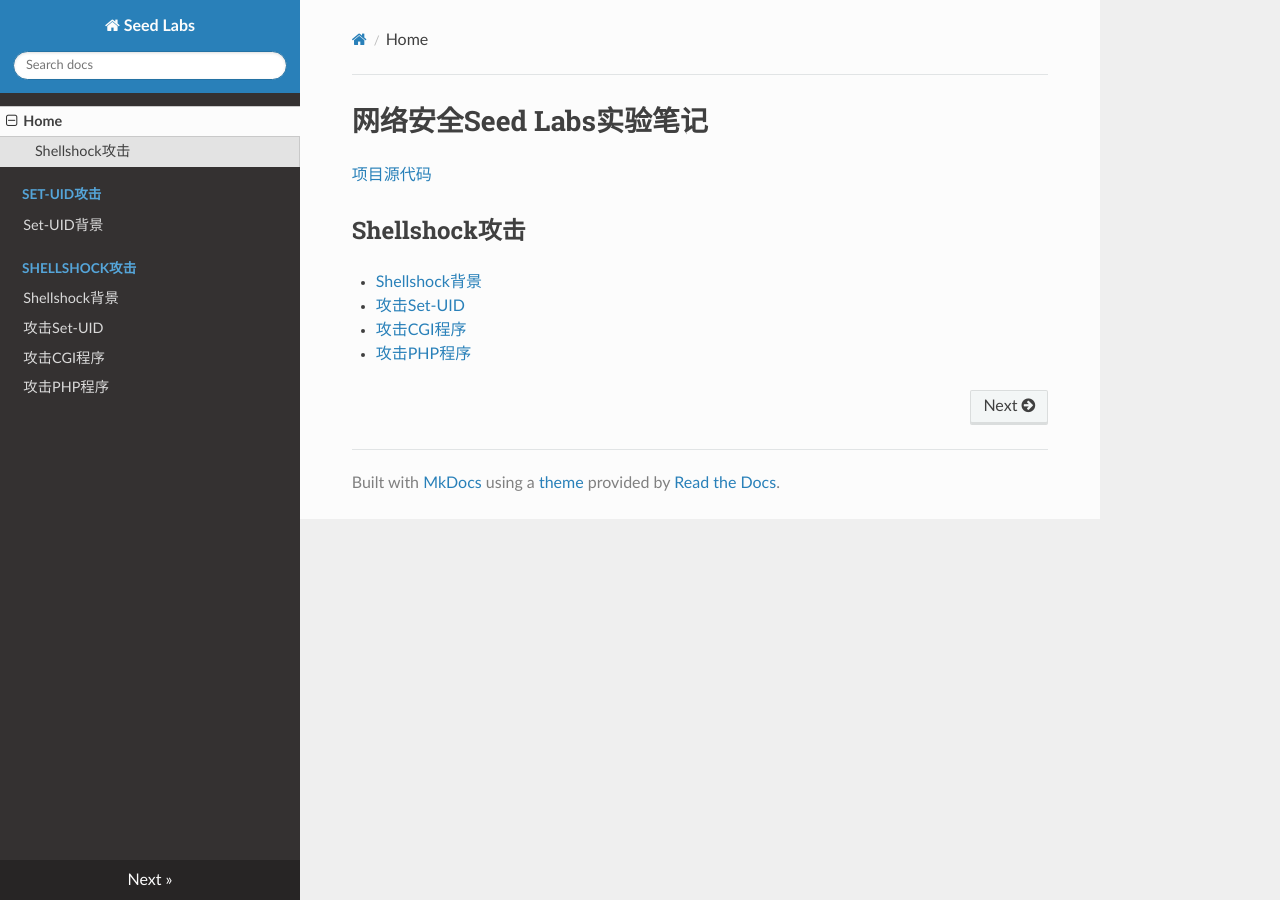
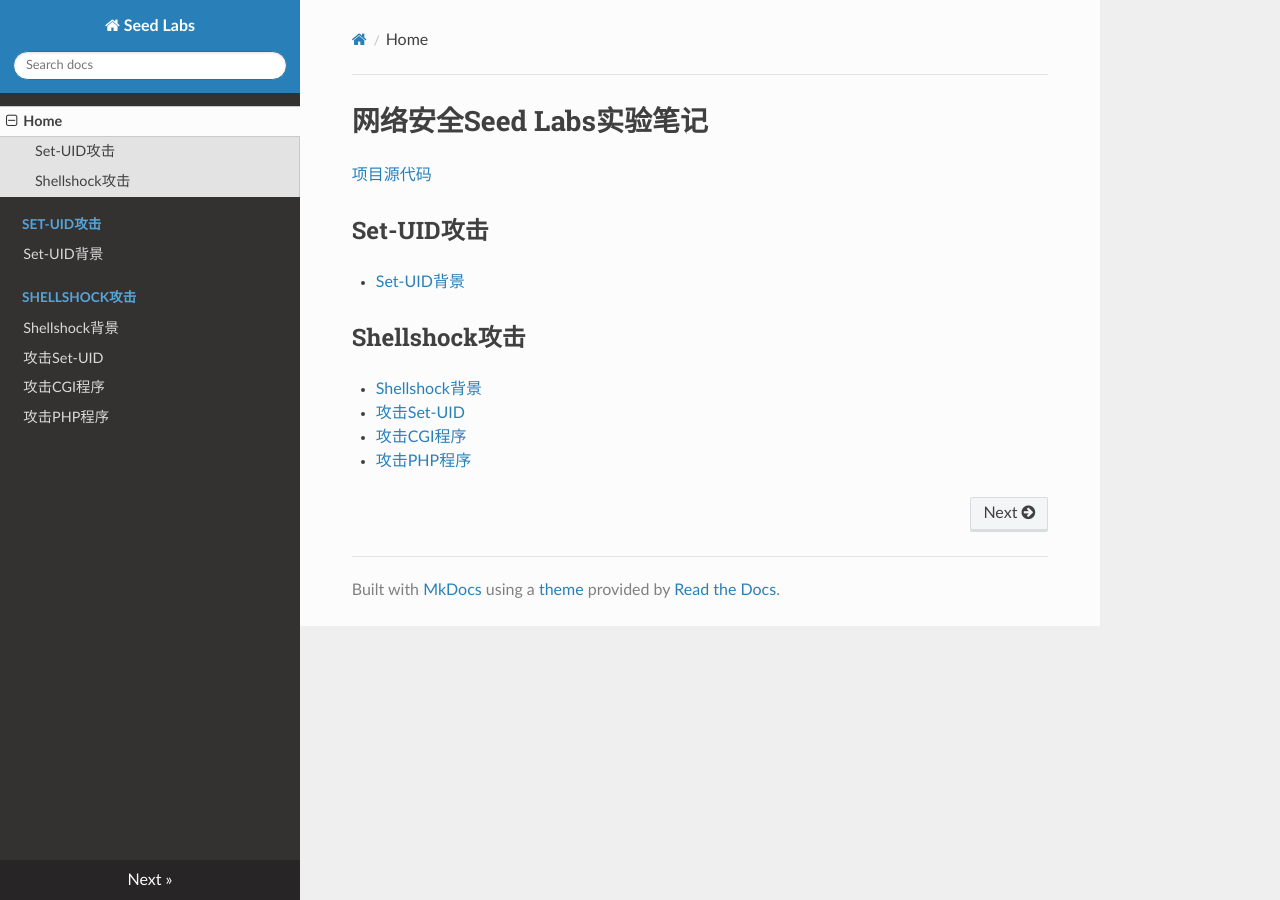
Before and after one commit to cc3213252/note-seed-labs, an MkDocs documentation site: the page built from docs/index.md, in a window 1280 px wide. Built offline with MkDocs 1.6.1, drawn with Linux system fonts in a browser that asks for light colours; nearby versions of some CDN libraries.

Commit message:
调整格式

```diff
--- a/docs/index.md
+++ b/docs/index.md
@@ -1,6 +1,10 @@
 # 网络安全Seed Labs实验笔记
 
  [项目源代码](https://github.com/cc3213252/note-seed-labs)
+
+## Set-UID攻击
+
+* [Set-UID背景](./setuid/background.md)
 
 ## Shellshock攻击
 
```
Also changed, not shown: docs/shellshock/background.md (+3 -2 lines).
